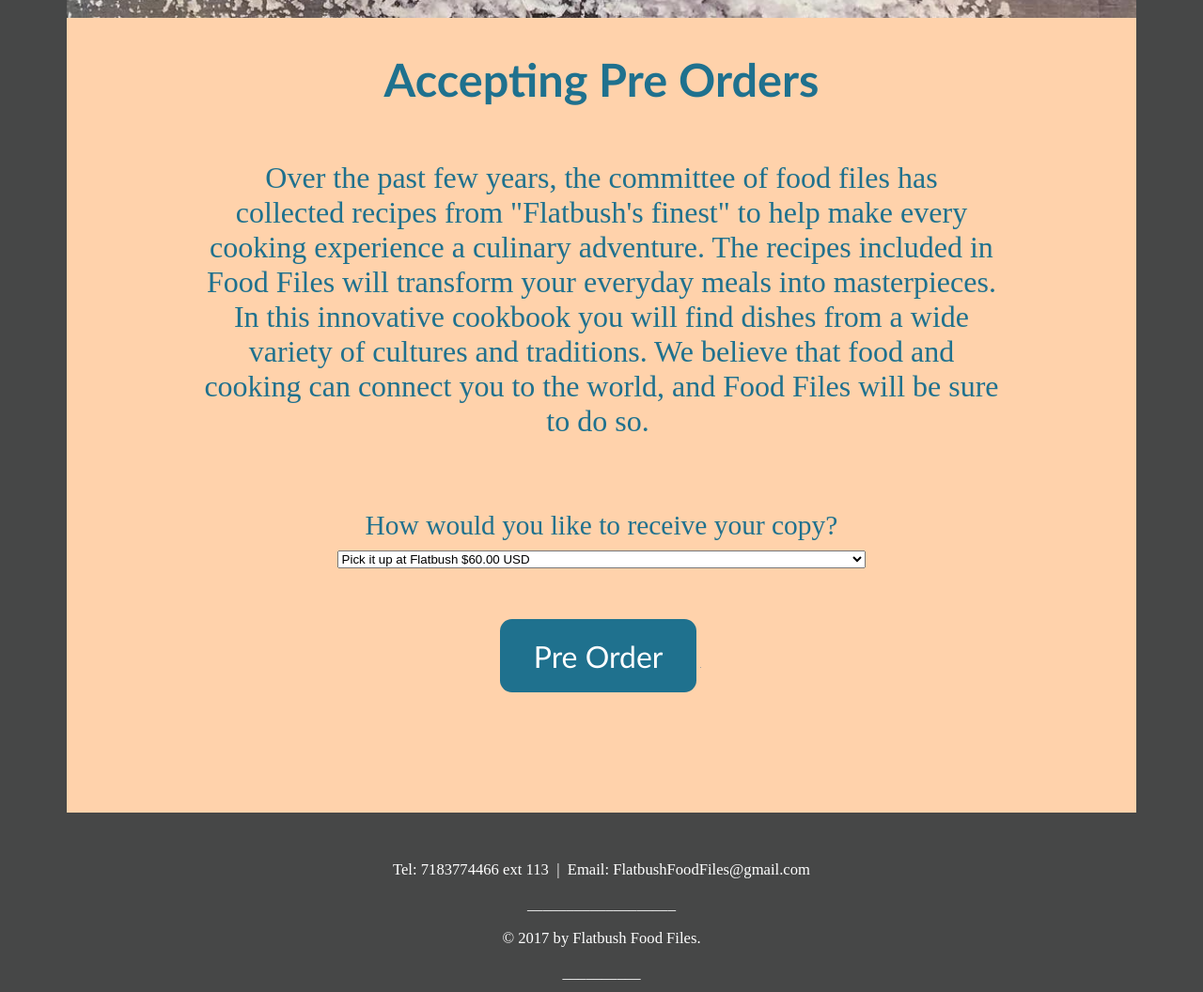
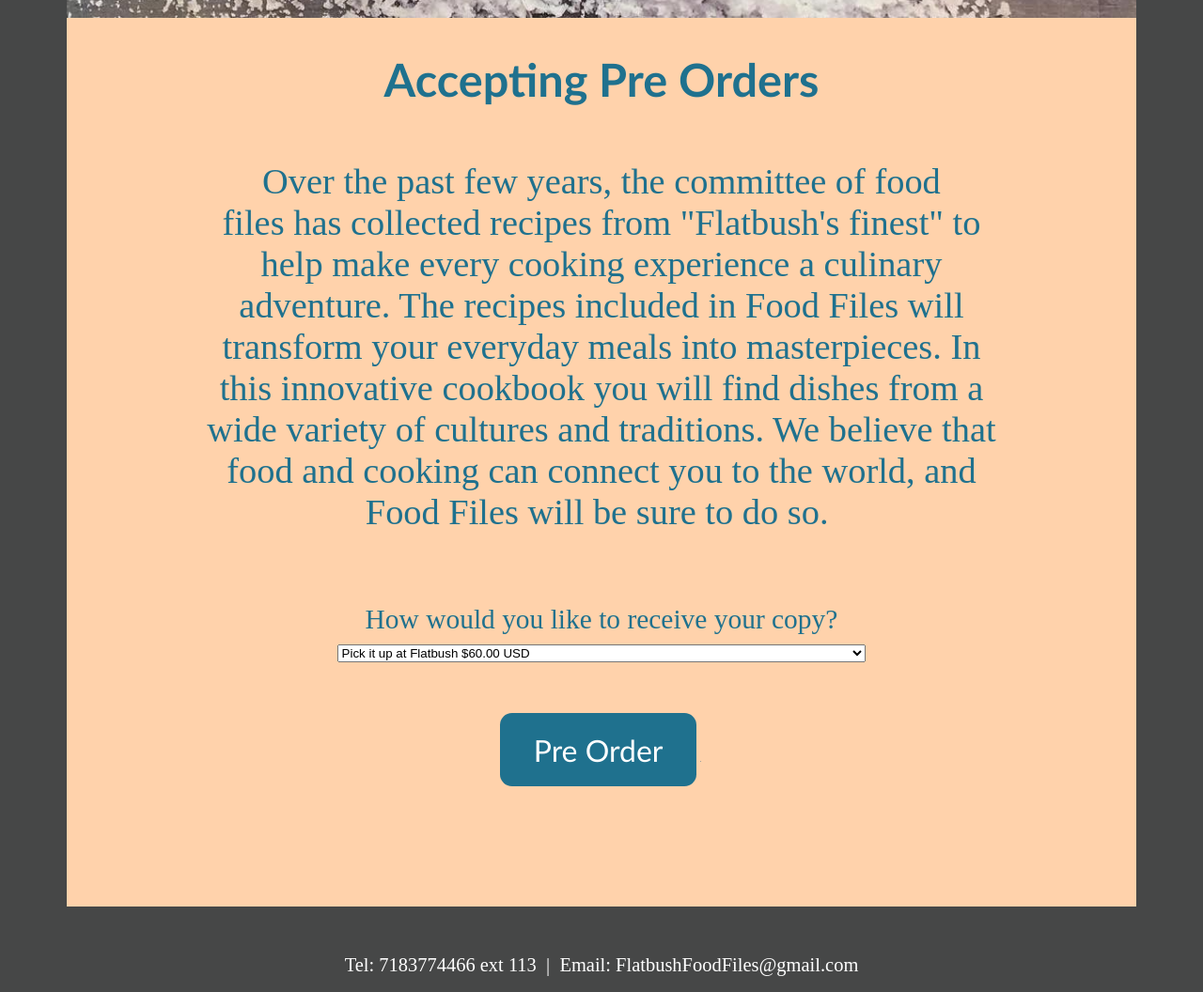
Before and after one commit to ikeybenz1/ikeybenz1.github.io, a plain HTML site: page index.html in a window 1280 px wide. Shown: the part 914-1970 px from the top of the page at 94% size. Drawn offline with Linux system fonts and the light colour scheme.

Commit message:
Changed shipping price and font sizes

```diff
--- a/index.html
+++ b/index.html
@@ -15,7 +15,7 @@
       </div>
 
       <div class="descriptionParagraph" style="width: 75%; margin-left: 12.5%; margin-top: 3vw;">
-        <p style="color: #1F718E; text-align: center; font-size: 2.5vw;">Over the past few years, the committee of food files has collected recipes from "Flatbush's finest" to help make every cooking experience a culinary adventure. The recipes included in Food Files will transform your everyday meals into masterpieces. In this innovative cookbook you will find dishes from a wide variety of cultures and traditions. We believe that food and cooking can connect you to the world, and Food Files will be sure to do so. </p>
+        <p style="color: #1F718E; text-align: center; font-size: 3vw;">Over the past few years, the committee of food files has collected recipes from "Flatbush's finest" to help make every cooking experience a culinary adventure. The recipes included in Food Files will transform your everyday meals into masterpieces. In this innovative cookbook you will find dishes from a wide variety of cultures and traditions. We believe that food and cooking can connect you to the world, and Food Files will be sure to do so. </p>
       </div>
       <p style="color: #1F718E; height: 0.5vw; text-align: center; margin-top: 6vw; font-size: 2.3vw;">How would you like to receive your copy?</p>
 
@@ -27,7 +27,7 @@
           <table style="width: 100%">
               <tr><td><input type="hidden" name="on0" value="Shipping and Pickup Options"></td></tr><tr><td><select name="os0" style="width: 100%;">
                 <option value="Pickup your cookbook at Flatbush" >Pick it up at Flatbush $60.00 USD</option>
-                <option value="Have your cookbook shipped to you">Have it shipped $67.99 USD</option>
+                <option value="Have your cookbook shipped to you">Have it shipped $70.00 USD</option>
               </select> </td></tr>
          </table>
          <input type="hidden" name="currency_code" value="USD">
@@ -38,10 +38,10 @@
   </div>
 
   <div>
-    <p style="text-align: center; color: white; font-size: 1.3vw;">Tel: 7183774466 ext 113   |  Email: FlatbushFoodFiles@gmail.com</p>
-    <p style="text-align: center; color: white; font-size: 1.3vw;">___________________</p>
-    <p style="text-align: center; color: white; font-size: 1.3vw;">© 2017 by Flatbush Food Files.</p>
-    <p style="text-align: center; color: white; font-size: 1.3vw;">__________</p>
+    <p style="text-align: center; color: white; font-size: 1.6vw;">Tel: 7183774466 ext 113   |  Email: FlatbushFoodFiles@gmail.com</p>
+    <p style="text-align: center; color: white; font-size: 1.6vw;">___________________</p>
+    <p style="text-align: center; color: white; font-size: 1.6vw;">© 2017 by Flatbush Food Files.</p>
+    <p style="text-align: center; color: white; font-size: 1.6vw;">__________</p>
   </div>
   <a href="https://www.instagram.com/flatbush_food_files/"><img src="IGlogo.png" alt="" style="width: 7%; height: auto; margin-left: 46.5%;"></a>
 
```
